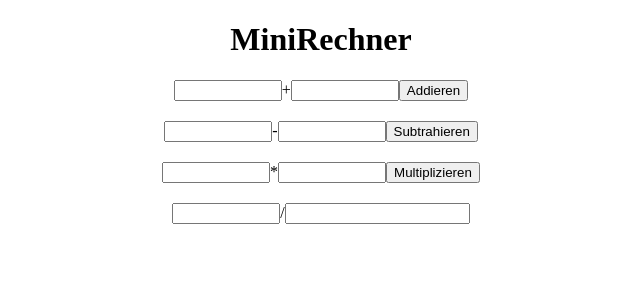
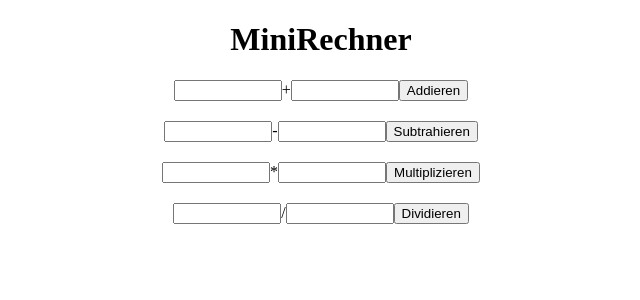
Before and after one commit to Alpi1907/SWP_4bWI, a PHP site: page /Minirechner.html in a window 1280 px wide. Shown: the top 300 px of the page, without its empty margins (319-959 px from the left). Run offline with PHP 8.4, Linux system fonts and the light colour scheme.

Commit message:
Minirechner finished

```diff
--- a/HTML_&_JS/01_Zugriff_JS_HTML_Minirechner/Minirechner.css
+++ b/HTML_&_JS/01_Zugriff_JS_HTML_Minirechner/Minirechner.css
@@ -52,3 +52,6 @@
 .number7{
     width: 100px;
 }
+.number8{
+    width: 100px;
+}
--- a/HTML_&_JS/01_Zugriff_JS_HTML_Minirechner/Minirechner.html
+++ b/HTML_&_JS/01_Zugriff_JS_HTML_Minirechner/Minirechner.html
@@ -30,6 +30,7 @@
     <div class="Dividieren">
         <input type="text" id="number7" class="number7" />
         /<input type="text" id="number8" class="number8" />
+        <button onclick="buttonClicked4()">Dividieren</button>
     </div>
 </body>
 
--- a/HTML_&_JS/01_Zugriff_JS_HTML_Minirechner/Minirechner.js
+++ b/HTML_&_JS/01_Zugriff_JS_HTML_Minirechner/Minirechner.js
@@ -23,4 +23,5 @@ function buttonClicked4(){
     let num7 = document.getElementById("number7").value;
     let num8 = document.getElementById("number8").value;
     let result4 = parseFloat(num7) / parseFloat(num8);
+    console.log(result4);
 }
```
